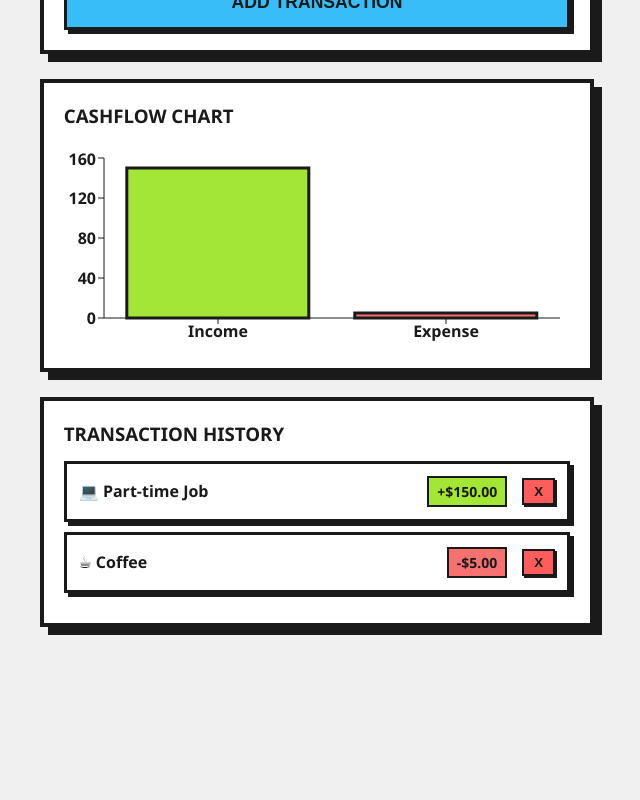
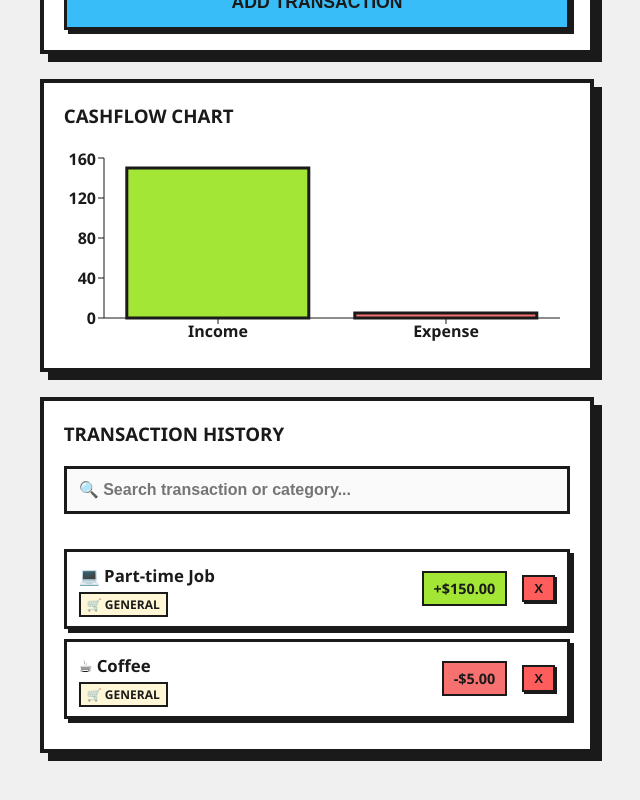
Before and after one commit to Alvinfaizt/personal-finance-dashboard, a React (Vite) app: page / in a window 1280 px wide. Shown: the part 773-1573 px from the top of the page, without its empty margins (323-963 px from the left). Before the commit the page ends 1465 px from the top, so only its background shows below. Built offline with nearby package versions, Linux system fonts and the light colour scheme.

Commit message:
Feat: add search functionality to TransactionList for filtering transactions by description and category

```diff
--- a/src/components/TransactionList.jsx
+++ b/src/components/TransactionList.jsx
@@ -1,28 +1,58 @@
+import { useState } from 'react'
+
 function TransactionList({ transactions, onDeleteTransaction }) {
+  const [searchTerm, setSearchTerm] = useState('')
+
+  // Logika memfilter transaksi berdasarkan apa yang diketik di search bar
+  const filteredTransactions = transactions.filter(item =>
+    item.description.toLowerCase().includes(searchTerm.toLowerCase()) ||
+    (item.category && item.category.toLowerCase().includes(searchTerm.toLowerCase()))
+  )
+
   return (
     <div className="neo-box">
       <h3 style={{ margin: '0 0 15px 0', fontWeight: 900, textTransform: 'uppercase' }}>Transaction History</h3>
 
+      {/* INPUT PENCARIAN (SEARCH BAR) */}
+      <div className="search-container">
+        <input
+          type="text"
+          className="neo-input"
+          placeholder="🔍 Search transaction or category..."
+          value={searchTerm}
+          onChange={(e) => setSearchTerm(e.target.value)}
+          style={{ marginBottom: '15px', backgroundColor: '#fafafa' }}
+        />
+      </div>
+
       <ul style={{ listStyleType: 'none', padding: 0, margin: 0 }}>
-        {transactions.length === 0 && <p style={{ color: '#777', fontWeight: 700 }}>No transactions found.</p>}
+        {filteredTransactions.length === 0 && (
+          <p style={{ color: '#777', fontWeight: 700 }}>No matching transactions found.</p>
+        )}
 
-        {transactions.map((item) => (
+        {filteredTransactions.map((item) => (
           <li key={item.id} className="neo-list-item">
-            <span style={{ flexGrow: 1, fontWeight: 700 }}>{item.description}</span>
+            <div style={{ display: 'flex', flexDirection: 'column', gap: '5px', flexGrow: 1 }}>
+              <span style={{ fontWeight: 700, fontSize: '1.05rem' }}>{item.description}</span>
+              {/* Tampilkan kategori jika ada */}
+              <div>
+                <span className="neo-badge">{item.category || '🛒 General'}</span>
+              </div>
+            </div>
+
             <span style={{
               backgroundColor: item.type === 'income' ? '#a3e635' : '#f87171',
               border: '2px solid #1a1a1a',
-              padding: '4px 8px',
+              padding: '6px 10px',
               fontWeight: 800,
               marginRight: '15px',
-              fontSize: '14px'
+              fontSize: '0.9rem',
+              whiteSpace: 'nowrap'
             }}>
               {item.type === 'income' ? '+' : '-'}${item.amount.toFixed(2)}
             </span>
-            <button
-              onClick={() => onDeleteTransaction(item.id)}
-              className="neo-btn-delete"
-            >
+
+            <button onClick={() => onDeleteTransaction(item.id)} className="neo-btn-delete">
               X
             </button>
           </li>
```
